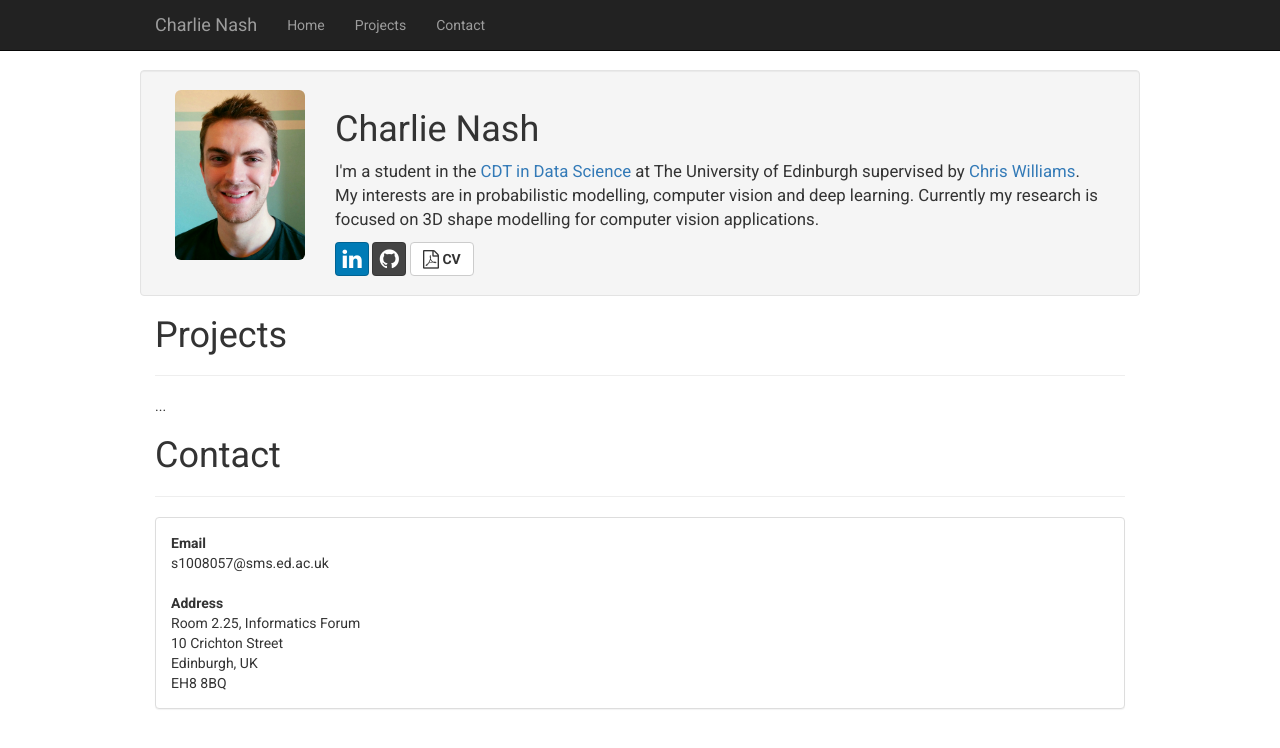
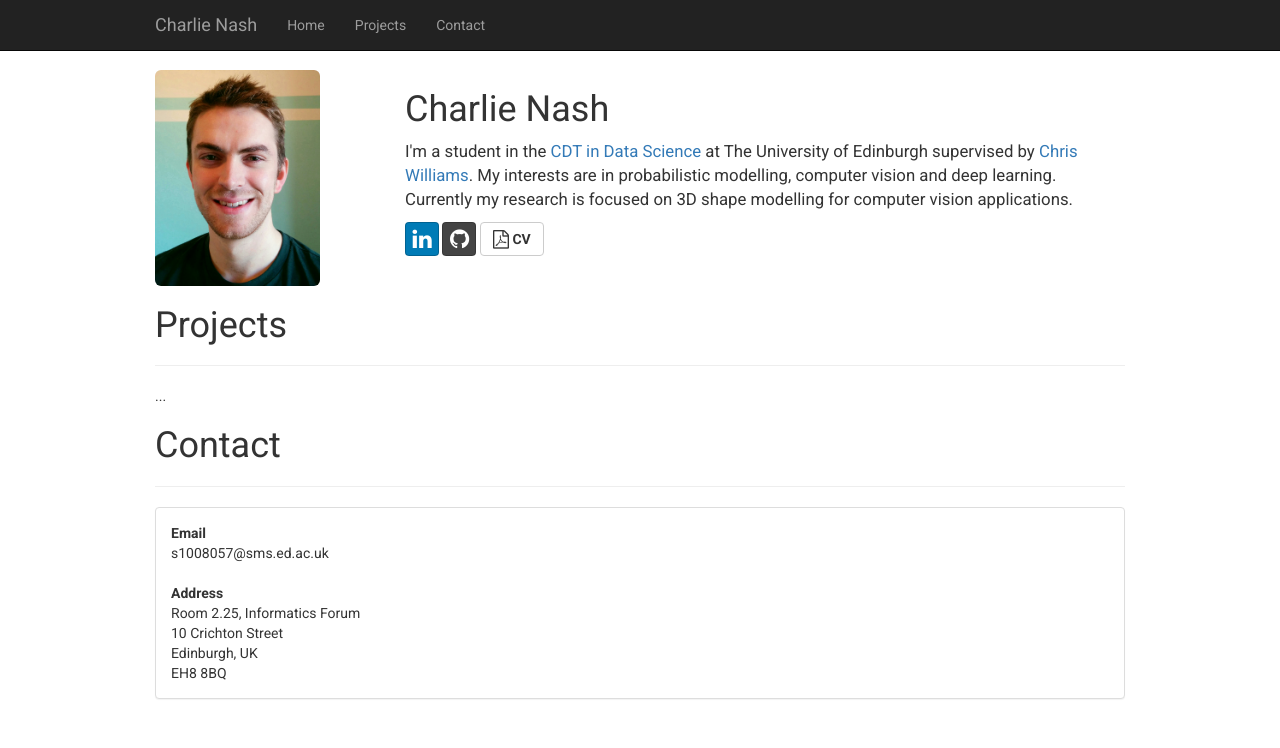
Before and after one commit to charlienash/charlienash.github.io, a Jekyll site: the page index.html, which Jekyll copies as it is, in a window 1280 px wide. Shown: the top 748 px of the page. Built offline with Jekyll 4.4.1, drawn with Linux system fonts in a browser that asks for light colours; nearby versions of some CDN libraries; library files that are not in the unit come from our copies.

Commit message:
Update index.html

```diff
--- a/index.html
+++ b/index.html
@@ -71,13 +71,13 @@
 			<div class="span6">
 			<div class="row">
 				<div class="col-sm-12">
-					<div class="row well">
-					  <div class="col-sm-2">
+					<div class="row">
+					  <div class="col-sm-3">
 					    <a href="#">
 					      <img class="img-responsive img-rounded" src="assets/img/Charlie_photo.jpg" width=165px>
 					    </a>
 					  </div>
-					  <div class="col-sm-10">
+					  <div class="col-sm-9">
 					    <h1>Charlie Nash</h4>
 					    <p>
 					    	<big>
```
